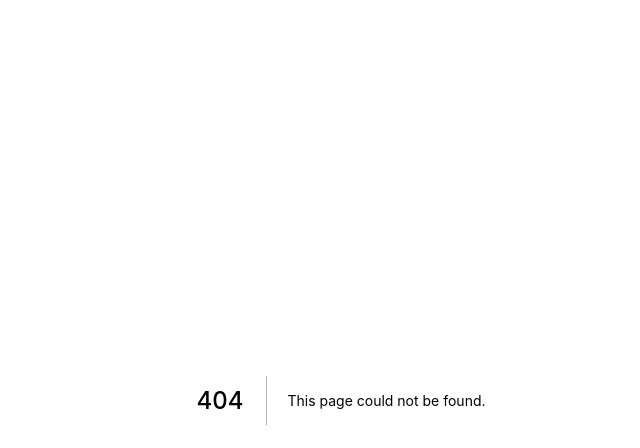
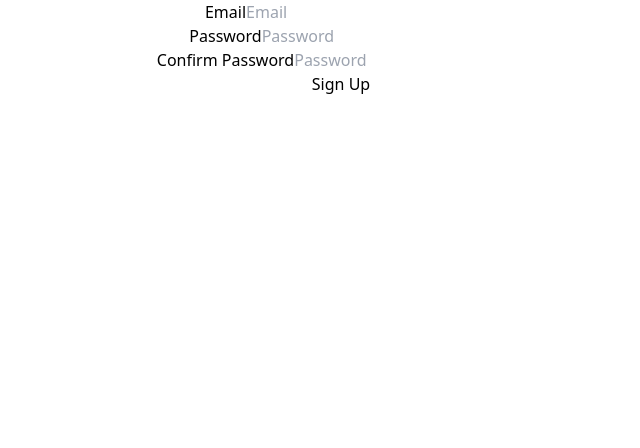
Before and after one commit to MissMelisa/ToDoListByMeli, a Next.js app: page /SignUp in a window 1280 px wide. Before the commit this address had no page. Shown: the top 448 px of the page, without its empty margins (299-939 px from the left). Built offline with nearby package versions, Linux system fonts and the light colour scheme; no server answers.

Commit message:
add authentication

```diff
--- /dev/null
+++ b/Hooks/useFirebaseAuthh/useFirebaseAuth.js
@@ -0,0 +1,56 @@
+import { useState, useEffect } from "react";
+import firebase from "../../firebase";
+
+const formatAuthUser = (user) => ({
+  uid: user.uid,
+  email: user.email,
+});
+
+export default function useFirebaseAuth() {
+  const [authUser, setAuthUser] = useState(null);
+  const [loading, setLoading] = useState(true);
+
+  const clear = () => {
+    setAuthUser(null);
+    setLoading(true);
+  };
+
+  const signInWithEmailAndPassword = (email, password) =>
+    firebase.auth().signInWithEmailAndPassword(email, password);
+
+  const createUserWithEmailAndPassword = (email, password) =>
+    firebase.auth().createUserWithEmailAndPassword(email, password);
+
+  const signOut = () => firebase.auth().signOut().then(clear);
+
+  useEffect(() => {
+    const unsubscribe = firebase.auth().onAuthStateChanged(authStateChanged);
+    return () => unsubscribe();
+  }, []);
+
+  const authStateChanged = async (authState) => {
+    if (!authState) {
+      setAuthUser(null);
+      setLoading(false);
+      return;
+    }
+
+    setLoading(true);
+    let formattedUser = formatAuthUser(authState);
+    setAuthUser(formattedUser);
+    setLoading(false);
+  };
+
+  useEffect(() => {
+    const unsubscribe = firebase.auth().onAuthStateChanged(authStateChanged);
+    return () => unsubscribe();
+  }, []);
+
+  return {
+    authUser,
+    loading,
+    signInWithEmailAndPassword,
+    createUserWithEmailAndPassword,
+    signOut,
+  };
+}
--- a/firebase.js
+++ b/firebase.js
@@ -1,5 +1,6 @@
 import firebase from "firebase";
-console.log(process.env);
+import "firebase/firebase-auth";
+
 const firebaseConfig = {
   apiKey: process.env.NEXT_PUBLIC_FIREBASE_API_KEY,
   authDomain: process.env.NEXT_PUBLIC_FIREBASE_AUTHDOMAIN,
--- /dev/null
+++ b/pages/Home/Home.jsx
@@ -0,0 +1,79 @@
+import { useState } from "react";
+import Link from "next/link";
+import { useRouter } from "next/router";
+import { useAuth } from "../authUserContext/authUserContext";
+
+export default function Home() {
+  const [email, setEmail] = useState("");
+  const [password, setPassword] = useState("");
+  const [error, setError] = useState(null);
+  const router = useRouter();
+  const { signInWithEmailAndPassword } = useAuth();
+
+  const onSubmit = (event) => {
+    setError(null);
+    signInWithEmailAndPassword(email, password)
+      .then(() => {
+        router.push("/logged_in");
+      })
+      .catch((error) => {
+        setError(error.message);
+      });
+    event.preventDefault();
+  };
+
+  return (
+    <div className="text-center" style={{ padding: "40px 0px" }}>
+      <div>
+        <h2>Login</h2>
+      </div>
+
+      <div style={{ maxWidth: "400px", margin: "auto" }}>
+        <div>
+          <form onSubmit={onSubmit}>
+            <form div>
+              <label for="loginEmail" sm={4}>
+                Email
+              </label>
+              <div sm={8}>
+                <input
+                  type="email"
+                  value={email}
+                  onChange={(event) => setEmail(event.target.value)}
+                  name="email"
+                  id="loginEmail"
+                  placeholder="Email"
+                />
+              </div>
+            </form>
+            <form div>
+              <label for="loginPassword" sm={4}>
+                Password
+              </label>
+              <div sm={8}>
+                <input
+                  type="password"
+                  name="password"
+                  value={password}
+                  onChange={(event) => setPassword(event.target.value)}
+                  id="loginPassword"
+                  placeholder="Password"
+                />
+              </div>
+            </form>
+            <form div>
+              <div>
+                <Button>Login</Button>
+              </div>
+            </form>
+            <form div>
+              <Col>
+                No account? <Link href="/sign_up">Create one</Link>
+              </Col>
+            </form>
+          </form>
+        </div>
+      </div>
+    </div>
+  );
+}
--- /dev/null
+++ b/pages/LogIn/index.jsx
@@ -0,0 +1,14 @@
+import { useRouter } from "next/router";
+import SignUp from "../SignUp";
+
+const LoggedIn = () => {
+  const { authUser, loading } = useAuth();
+  const router = useRouter();
+
+  useEffect(() => {
+    if (!loading && !authUser) router.push("/");
+  }, [authUser, loading]);
+
+  return <SignUp />;
+};
+export default LoggedIn;
--- /dev/null
+++ b/pages/SignUp/index.jsx
@@ -0,0 +1,84 @@
+import { useState } from "react";
+import { useRouter } from "next/router";
+import { useAuth } from "../authUserContext/authUserContext";
+
+const SignUp = () => {
+  const [email, setEmail] = useState("");
+  const [passwordOne, setPasswordOne] = useState("");
+  const [passwordTwo, setPasswordTwo] = useState("");
+  const router = useRouter();
+  const [error, setError] = useState(null);
+
+  const { createUserWithEmailAndPassword } = useAuth();
+
+  const onSubmit = (event) => {
+    setError(null);
+
+    if (passwordOne === passwordTwo)
+      createUserWithEmailAndPassword(email, passwordOne)
+        .then((authUser) => {
+          console.log("Success. The user is created in Firebase");
+          router.push("/logged_in");
+        })
+        .catch((error) => {
+          setError(error.message);
+        });
+    else setError("Password do not match");
+    event.preventDefault();
+  };
+
+  return (
+    <div className="text-center custom-container">
+      <form className="custom-form" onSubmit={onSubmit}>
+        {error && <Alert color="danger">{error}</Alert>}
+        <form row>
+          <label for="signUpEmail" sm={4}>
+            Email
+          </label>
+
+          <input
+            type="email"
+            value={email}
+            onChange={(event) => setEmail(event.target.value)}
+            name="email"
+            id="signUpEmail"
+            placeholder="Email"
+          />
+        </form>
+        <form row>
+          <label for="signUpPassword" sm={4}>
+            Password
+          </label>
+
+          <input
+            type="password"
+            name="passwordOne"
+            value={passwordOne}
+            onChange={(event) => setPasswordOne(event.target.value)}
+            id="signUpPassword"
+            placeholder="Password"
+          />
+        </form>
+        <form row>
+          <label for="signUpPassword2" sm={4}>
+            Confirm Password
+          </label>
+
+          <input
+            type="password"
+            name="password"
+            value={passwordTwo}
+            onChange={(event) => setPasswordTwo(event.target.value)}
+            id="signUpPassword2"
+            placeholder="Password"
+          />
+        </form>
+        <form row>
+          <button>Sign Up</button>
+        </form>
+      </form>
+    </div>
+  );
+};
+
+export default SignUp;
--- a/pages/_app.js
+++ b/pages/_app.js
@@ -1,7 +1,12 @@
+import { AuthUserProvider } from "./authUserContext/authUserContext";
 import "./styles.css";
 
 function MyApp({ Component, pageProps }) {
-  return <Component {...pageProps} />;
+  return (
+    <AuthUserProvider>
+      <Component {...pageProps} />
+    </AuthUserProvider>
+  );
 }
 
 export default MyApp;
--- /dev/null
+++ b/pages/authUserContext/authUserContext.js
@@ -0,0 +1,27 @@
+import { useRouter } from "next/router";
+import { createContext, useContext, useEffect } from "react";
+import useFirebaseAuth from "../../Hooks/useFirebaseAuthh/useFirebaseAuth";
+
+const authUserContext = createContext({
+  authUser: null,
+  loading: true,
+  signInWithEmailAndPassword: async () => {},
+  createUserWithEmailAndPassword: async () => {},
+  signOut: async () => {},
+});
+
+export function AuthUserProvider({ children }) {
+  const auth = useFirebaseAuth();
+  const router = useRouter();
+  console.log(router);
+  useEffect(() => {
+    if (!auth.loading && !auth.authUser && router.route !== "/SignUp")
+      router.push("/LogIn");
+  }, [auth.authUser, auth.loading]);
+
+  return (
+    <authUserContext.Provider value={auth}>{children}</authUserContext.Provider>
+  );
+}
+
+export const useAuth = () => useContext(authUserContext);
```
Also changed, not shown: Components/SingOut/index.jsx (added, +14 -0 lines), pages/TodoPage/index.js (renamed from pages/index.js, +4 -11 lines).
